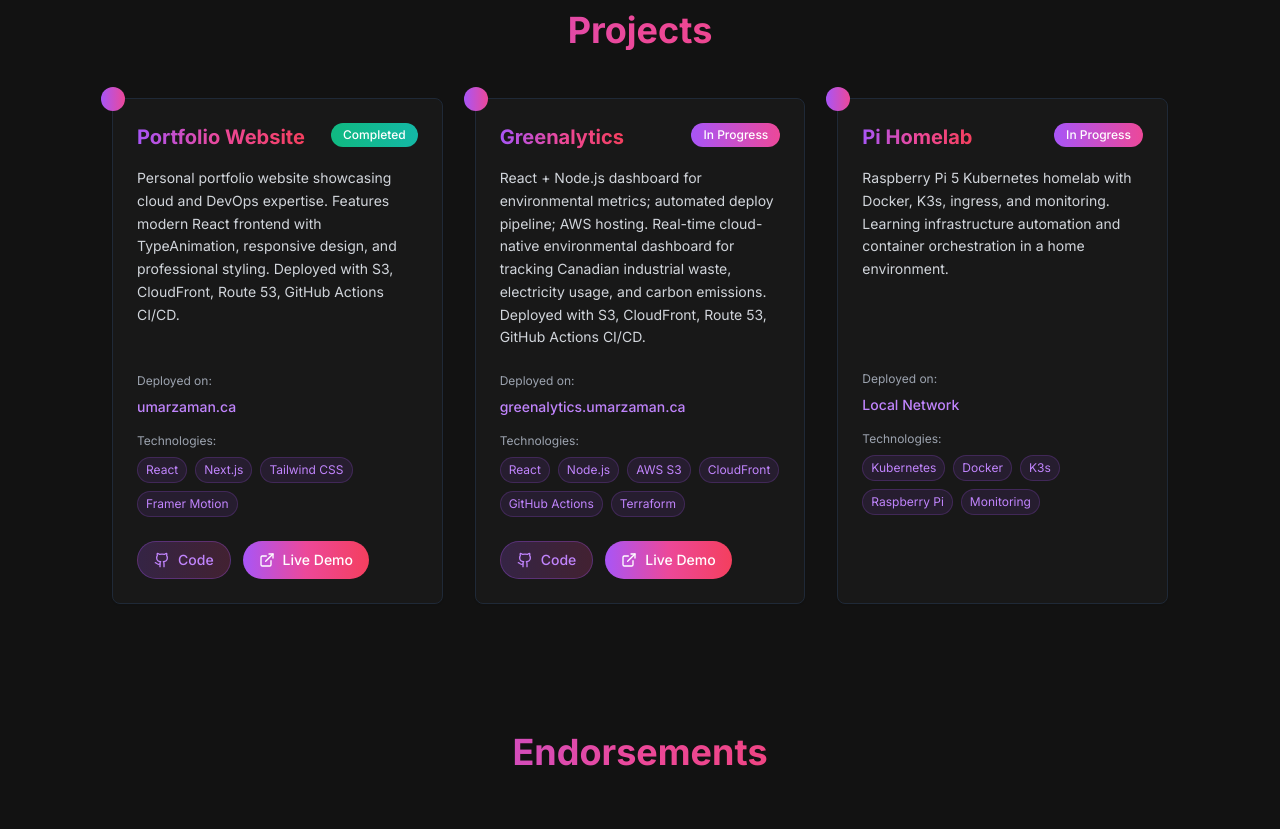
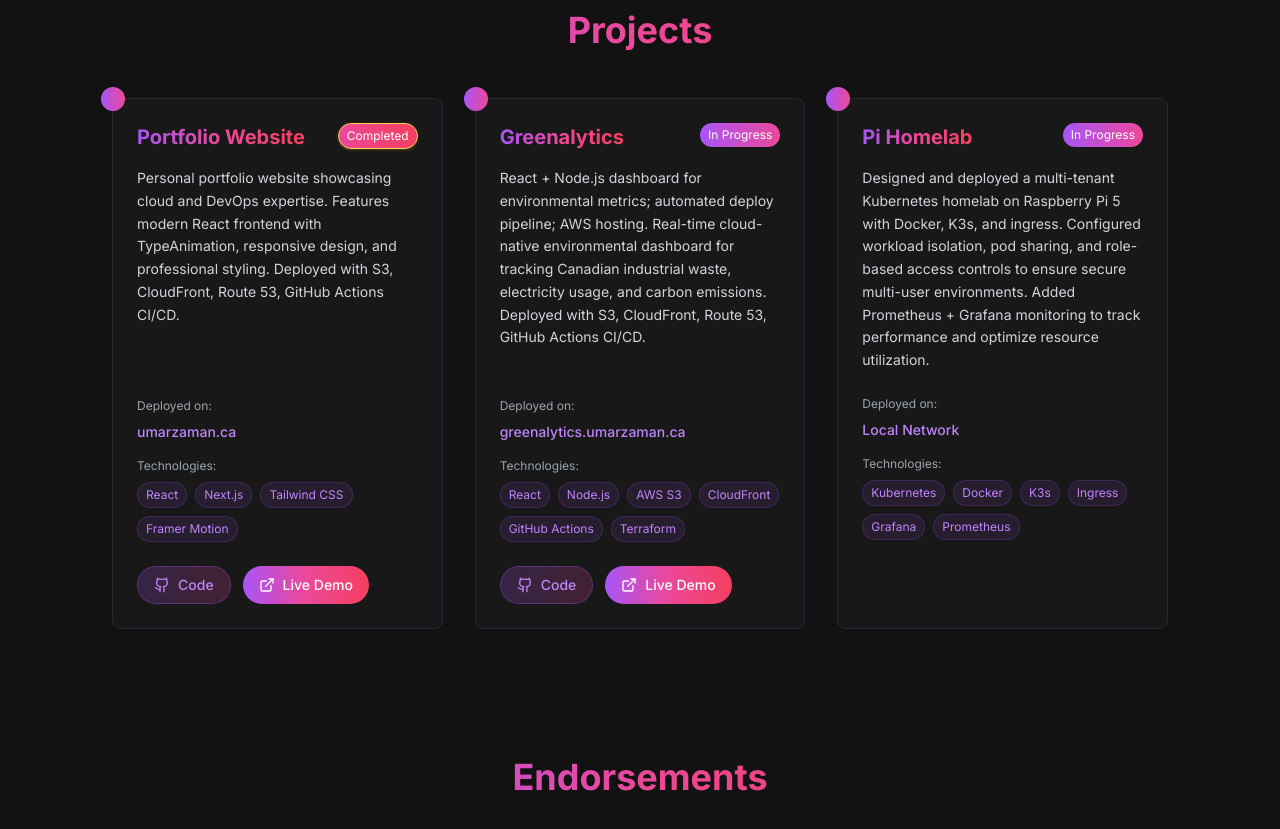
Before and after one commit to umar11b/personal-website, a Next.js app in the folder frontend/: page / in a window 1280 px wide. Shown: the part 1900-2729 px from the top of the page. Built offline with nearby package versions, Linux system fonts and the light colour scheme.

Commit message:
fixed the raspberri pi card

```diff
--- a/frontend/src/app/components/ProjectsSection.jsx
+++ b/frontend/src/app/components/ProjectsSection.jsx
@@ -34,8 +34,8 @@ const projectsData = [
   {
     title: "Pi Homelab",
     description:
-      "Raspberry Pi 5 Kubernetes homelab with Docker, K3s, ingress, and monitoring. Learning infrastructure automation and container orchestration in a home environment.",
-    tech: ["Kubernetes", "Docker", "K3s", "Raspberry Pi", "Monitoring"],
+      "Designed and deployed a multi-tenant Kubernetes homelab on Raspberry Pi 5 with Docker, K3s, and ingress. Configured workload isolation, pod sharing, and role-based access controls to ensure secure multi-user environments. Added Prometheus + Grafana monitoring to track performance and optimize resource utilization.",
+    tech: ["Kubernetes", "Docker", "K3s", "Ingress", "Grafana", "Prometheus"],
     deployment: "Local Network",
     github: null,
     live: null,
@@ -46,14 +46,21 @@ const projectsData = [
 const StatusBadge = ({ status }) => {
   if (status === "completed") {
     return (
-      <span className="px-3 py-1 text-xs rounded-full bg-gradient-to-r from-emerald-500 to-teal-500 text-white font-medium">
+      <span className="px-2 py-1 text-xs rounded-full bg-gradient-to-r from-pink-500 to-rose-500 text-white shadow shadow-amber-400/20 border border-amber-300">
         Completed
       </span>
     );
   }
+  if (status === "in-progress") {
+    return (
+      <span className="px-2 py-1 text-xs rounded-full bg-gradient-to-r from-purple-500 to-pink-500 text-white">
+        In Progress
+      </span>
+    );
+  }
   return (
-    <span className="px-3 py-1 text-xs rounded-full bg-gradient-to-r from-purple-500 to-pink-500 text-white font-medium">
-      In Progress
+    <span className="px-2 py-1 text-xs rounded-full border border-purple-500 text-purple-400">
+      Planned
     </span>
   );
 };
```
